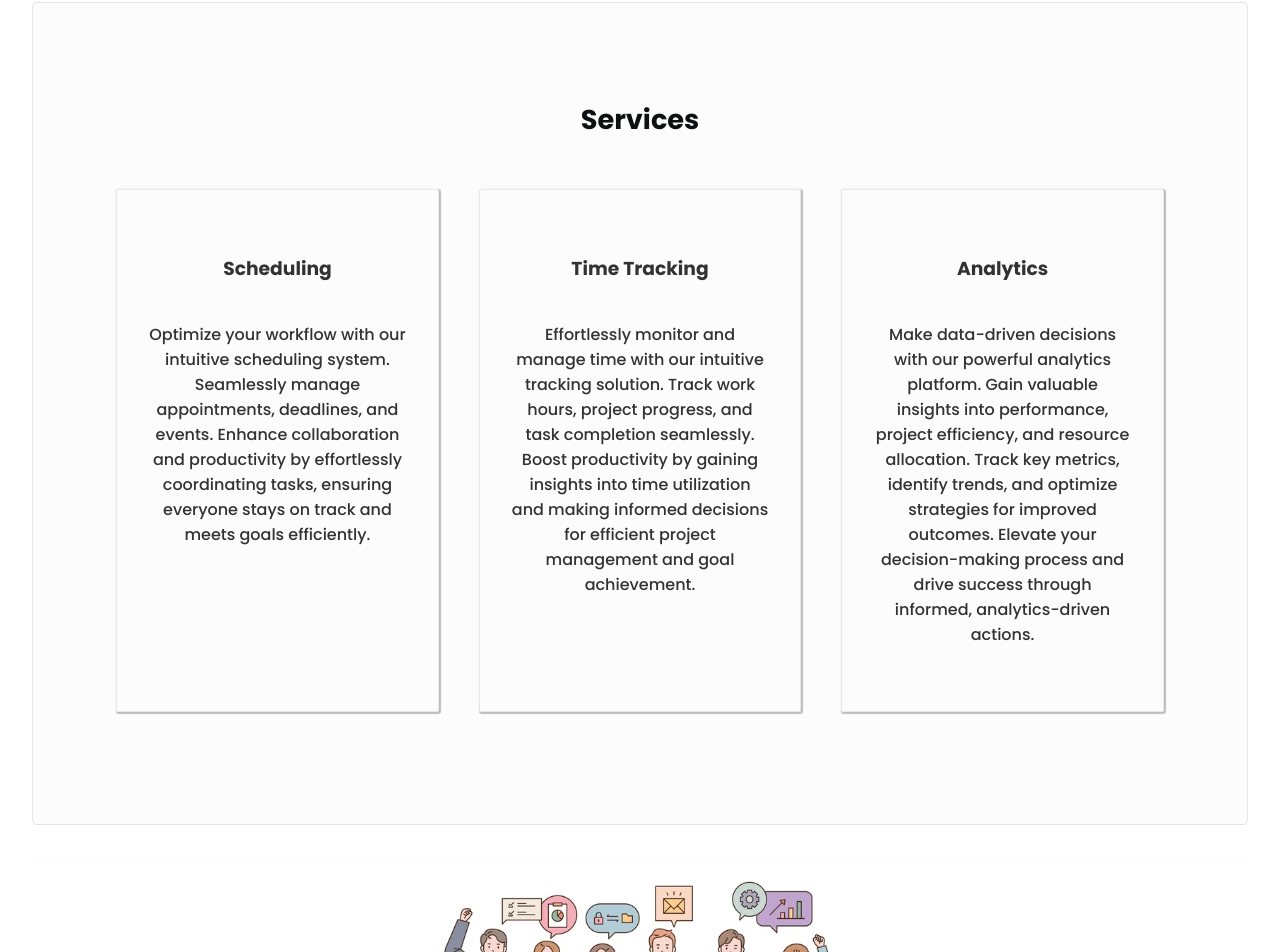
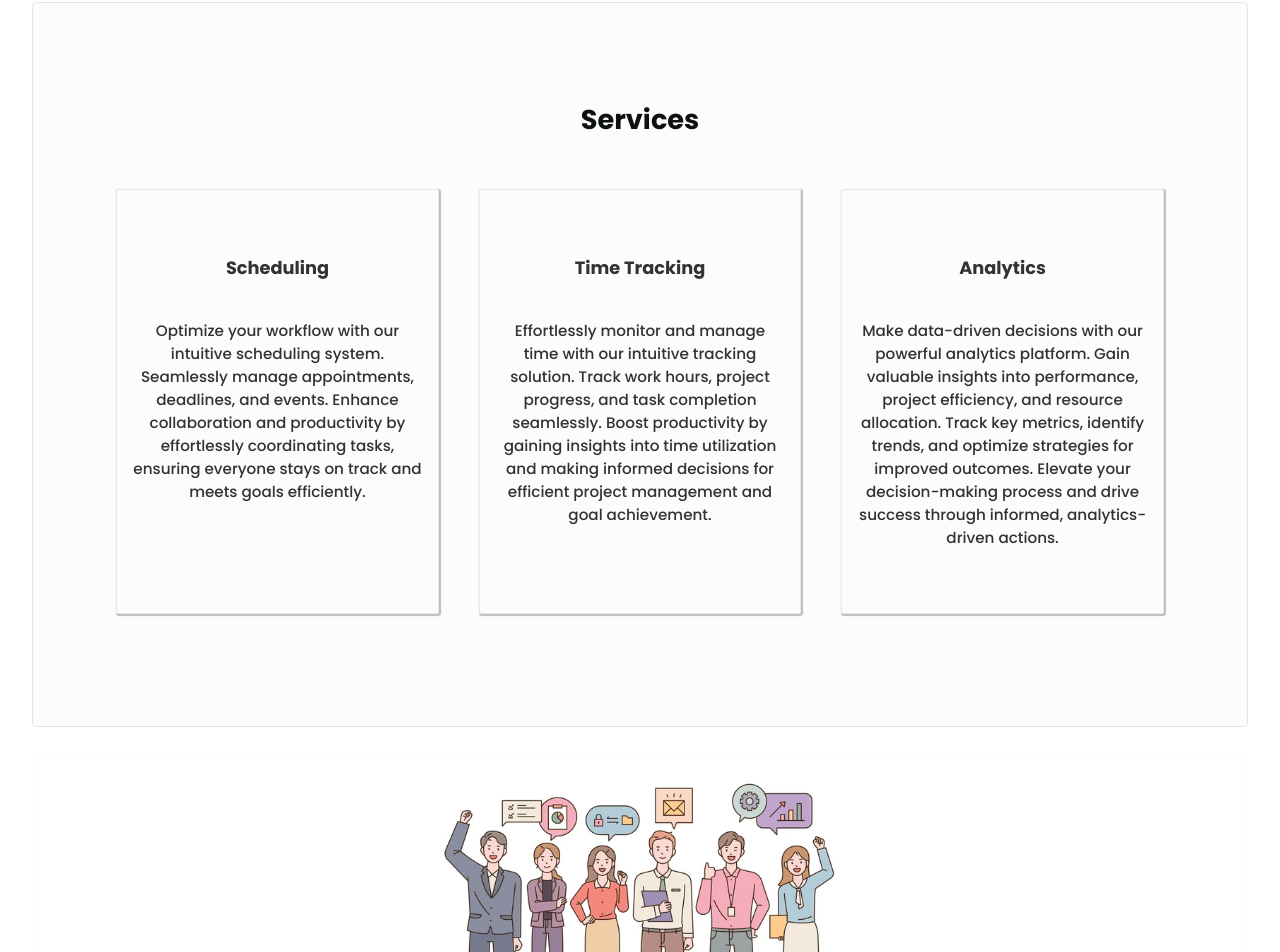
Before and after one commit to chenderson17/TimeTracker, a React (Create React App) app in the folder timetrackerwebapp/: page / in a window 1280 px wide. Shown: the part 978-1930 px from the top of the page. Built offline with nearby package versions, Linux system fonts and the light colour scheme; some icons are missing.

Commit message:
adjusted styles for cards, pricing, signup, and edited the js of signup

```diff
--- a/timetrackerwebapp/src/Components/Cards.css
+++ b/timetrackerwebapp/src/Components/Cards.css
@@ -21,13 +21,14 @@
  color:rgb(50,50,50);
 }
 .card{
- width: 25rem;
- padding:4rem 2rem;
+ width: 22.5rem;
+ padding:4rem 1rem;
  border-radius: 2px;
  box-shadow: 1px 1px 1px 1px rgb(190, 188, 188);
  border:1px solid rgba(0, 0, 0, 0.075);
  text-align: center;
  font-weight: 500;
+ font-size: 0.95em;
 }
 
 .card h3{
--- a/timetrackerwebapp/src/Components/Pricing.css
+++ b/timetrackerwebapp/src/Components/Pricing.css
@@ -17,7 +17,7 @@
 }
 .pricing-header{
     text-align: center;
-    font-size:2.5em;
+   font-size:2.1em;
     font-weight: 400;
     padding: 2rem;
 
@@ -137,7 +137,7 @@ input[type="radio"]:checked {
     justify-content: center;
 }
 .pricing-more-questions h2{
-
+    font-size:1.5em;
 }
 .pricing-connect-btn{
     background-color:rgb(3,3,31);
--- a/timetrackerwebapp/src/Components/SignUp.css
+++ b/timetrackerwebapp/src/Components/SignUp.css
@@ -334,7 +334,7 @@
     border:none;
     outline:none;
 }
-.org-btn-container-right{
+.solo-btn{
     display: flex;
     justify-content: center;
     align-items: center;
--- a/timetrackerwebapp/src/Components/SignUp.js
+++ b/timetrackerwebapp/src/Components/SignUp.js
@@ -51,7 +51,7 @@ export default function SignUp(){
                         </datalist>
                         </div>
                         </div>
-                        <div className='org-left-btn-container'>
+                        <div className='solo-btn'>
                     {orgLeftButton()}
                     </div>
                         </div>
@@ -294,7 +294,7 @@ export default function SignUp(){
 
 
 
-                <div className='org-btn-container-right'>
+                <div className='solo-btn'>
                  {orgRightButton()}
                 </div>
                 </div>
```
